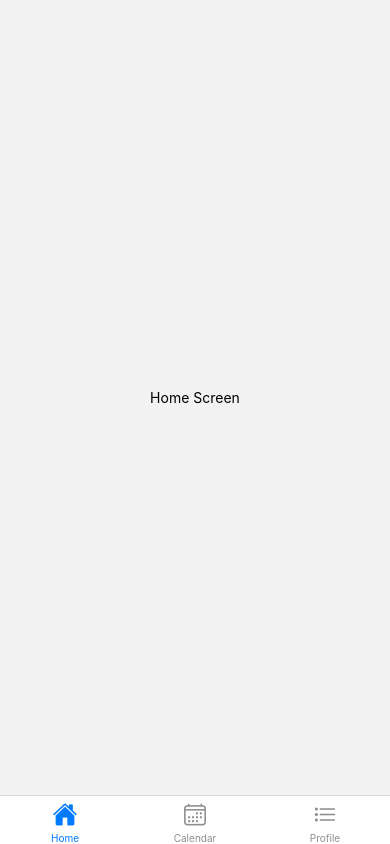
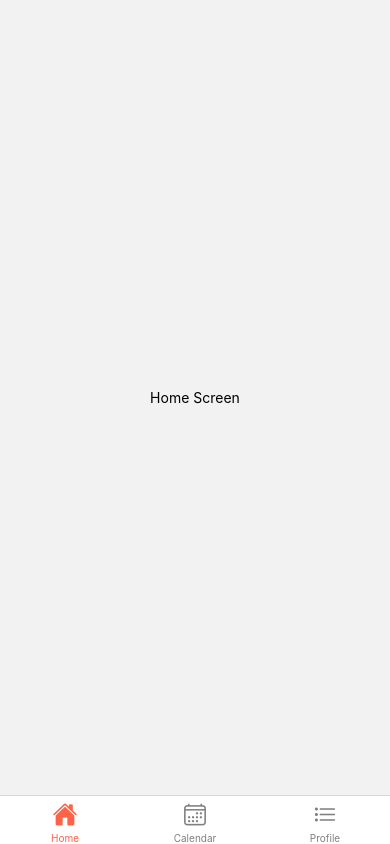
Before and after one commit to Maxence-De-Poorter/ISEN3-front, a React Native app in the folder ISEN3-front/: screen / in a window 390 px wide. Both pictures are taken after a click on the button "GO TO HOME". Built offline with nearby package versions, Linux system fonts and the light colour scheme.

Commit message:
Update App.js

```diff
--- a/ISEN3-front/App.js
+++ b/ISEN3-front/App.js
@@ -32,8 +32,8 @@ function TabNavigator() {
                         return <Icon name={iconName} size={size} color={color} />;
                     },
                     headerShown: false, // Désactive le titre en haut
-                    activeTintColor: 'tomato',
-                    inactiveTintColor: 'gray',
+                    tabBarActiveTintColor: "tomato",
+                    tabBarInactiveTintColor: "gray",
                 })}
             >
                 <Tab.Screen name="Home" component={HomeScreen} />
```
